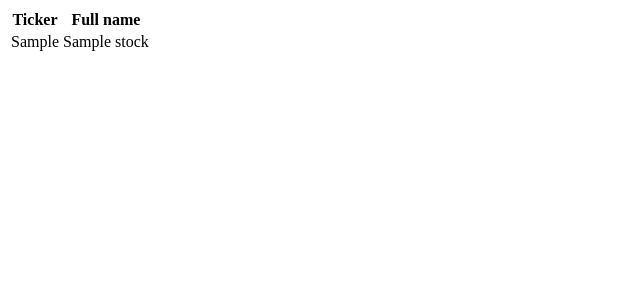
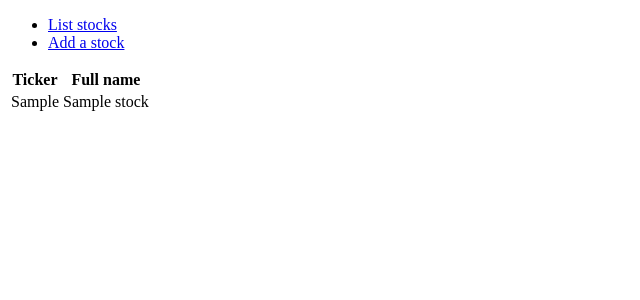
Before and after one commit to kordaniel/oskari, a Flask app: page /stocks in a window 1280 px wide. Shown: the top 300 px of the page, without its empty margins (0-640 px from the left). Run offline with Flask 2, Linux system fonts and the light colour scheme; tables that the repository leaves empty hold one stand-in row (values such as "Sample post").

Commit message:
Added an simple navigation menu to layout.html

```diff
--- a/application/templates/layout.html
+++ b/application/templates/layout.html
@@ -6,6 +6,10 @@
   </head>
 
   <body>
+    <ul>
+      <li><a href="{{ url_for('stocks_index') }}">List stocks</a></li>
+      <li><a href="{{ url_for('stocks_form') }}">Add a stock</a></li>
+    </ul>
     {% block body %}
     <p>
       Content.
```
